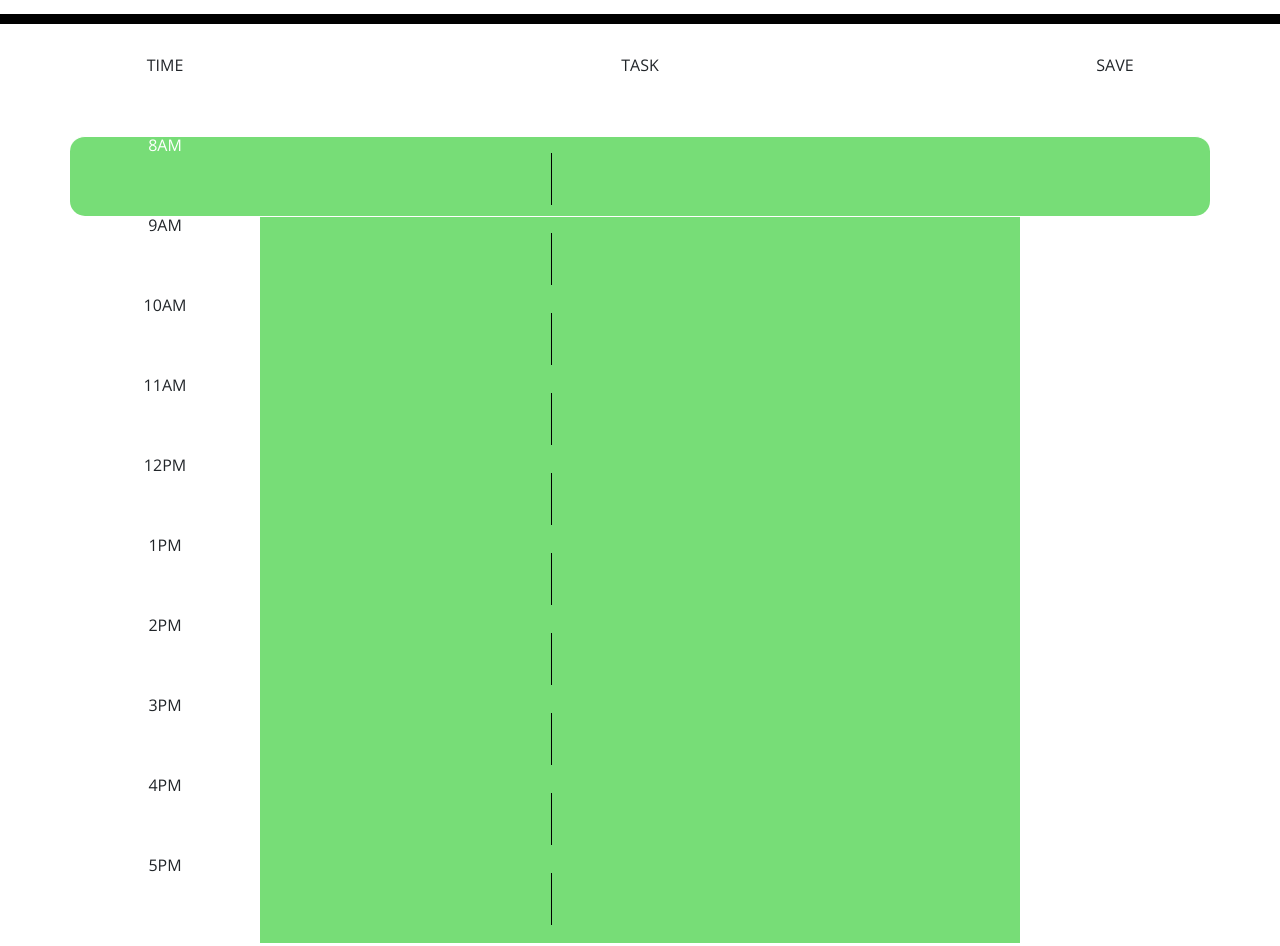
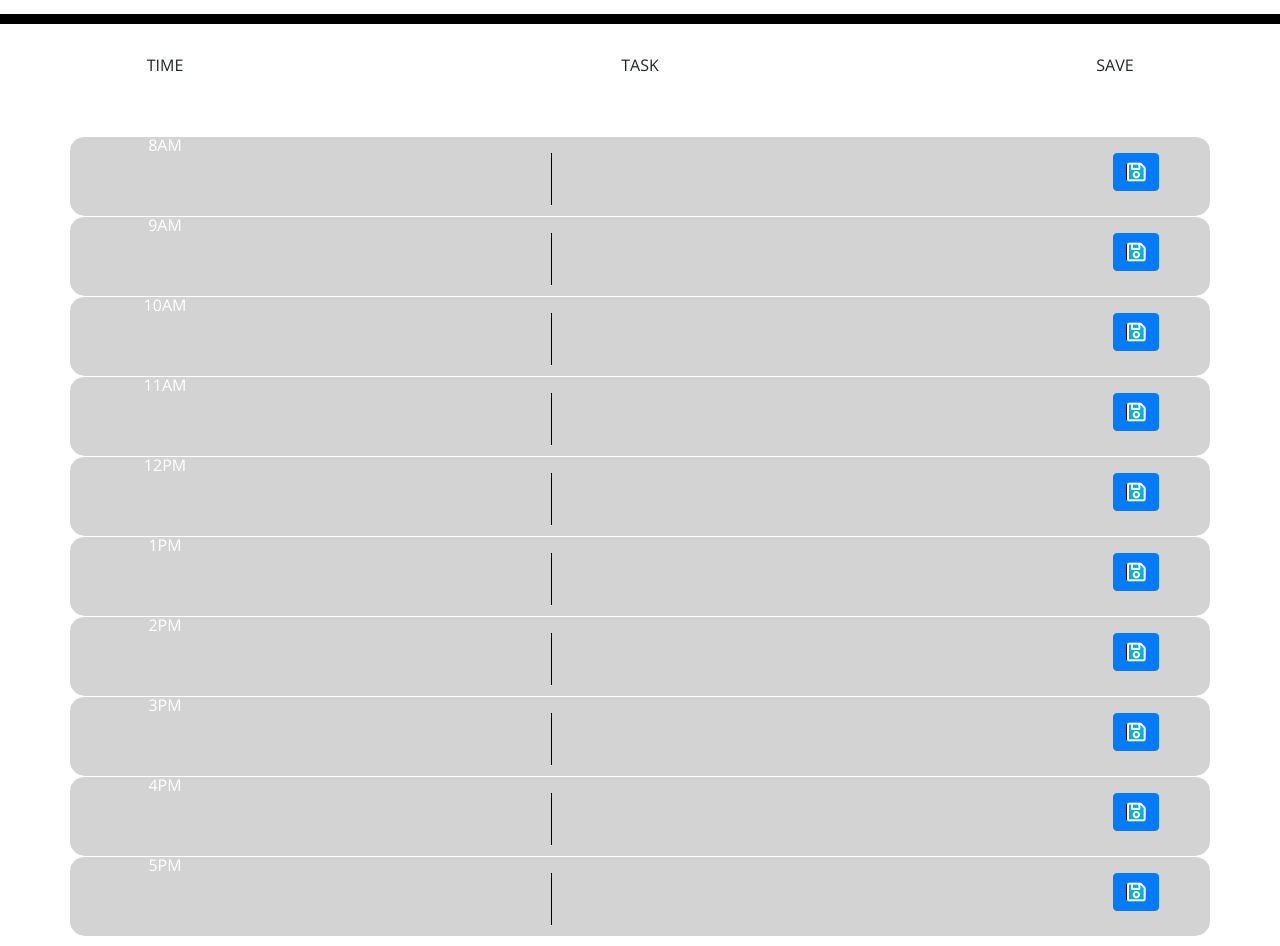
Before and after one commit to stevenstefanov/workday-scheduler, a plain HTML site: page index.html in a window 1280 px wide. Shown: the part 280-1226 px from the top of the page. Drawn offline with nearby package versions, Linux system fonts and the light colour scheme.

Commit message:
got correct coloring on calendar

```diff
--- a/assets/script.js
+++ b/assets/script.js
@@ -2,7 +2,7 @@
 
 var currentDay = $("#currentDay");
 var currentTime = moment().hour();
-var tasks = [$("#8").text(), $("#9").text(), $("#10").text(), $("#11").text(), $("#12").text(), $("#13").text(), $("#14").text(), $("#15").text(), $("#16").text(), $("#17").text()];
+var tasks = [$("#0").text(), $("#1").text(), $("#2").text(), $("#3").text(), $("#4").text(), $("#5").text(), $("#6").text(), $("#7").text(), $("#8").text(), $("#9").text()];
 
 function headerTime() {
     var today = moment().format("dddd, MMMM Do h:mm a");
@@ -10,27 +10,34 @@ function headerTime() {
 };
 
 function loadSavedTasks() {
-    for (var i = 8; i < 18; i++) {
-        var task = JSON.parse(localStorage.getItem("i"));
+    for (var i = 0; i < tasks.length; i++) {
+        var task = JSON.parse(localStorage.getItem("task${i}"));
         $("#i").val(task);
     }
 };
 
 function colorCoding() {
-    for (var i = 8; i < 18; i++) {
+    for (var i = 0; i < tasks.length; i++) {
         var hour = (moment(tasks[i], "H a"));
-        if (currentTime == hour) {
-            document.getElementById(i).classList.add("present");
+        var currentHour = moment(currentTime, "H a");
+        if (currentHour.isSame(hour)) {
+            document.getElementById(i+10).classList.add("present");
         }
-        else if (currentTime > hour) {
-            document.getElementById(i).classList.add("past");
+        else if (currentHour.isAfter(hour)) {
+            document.getElementById(i+10).classList.add("past");
         }
         else {
-            document.getElementById(i).classList.add("future");
+            (currentHour.isBefore(hour))
+            document.getElementById(i+10).classList.add("future");
         }
     }
-}
+};
 
+function saveButton(element) {
+    var save = $(element).parent().prev().children().attr("id");
+    var task = $("#"+save).val();
+    localStorage.setItem("${save}", JSON.stringify("${task}"));
+};
 
 
 // button
@@ -83,7 +90,8 @@ function colorCoding() {
 function init() {
     loadSavedTasks();
     headerTime();
-    colorCoding();
+    setInterval (colorCoding(), 1500);
+    saveButton();
 }
 
 init();
--- a/assets/style.css
+++ b/assets/style.css
@@ -69,3 +69,7 @@ textarea{
   font-size: 20px;
   transition: all .3s ease-in-out;
 }
+
+textarea:focus {
+  background-color:rgb(182, 182, 182);
+}
--- a/index.html
+++ b/index.html
@@ -37,75 +37,105 @@
         <div class="col-8">TASK</div>
         <div class="col-2">SAVE</div>
       </div>
-      <div class="row time-block" data-value="8" id="8">
-        <div class="col-2">8AM</div>
+      <!-- 8AM -->
+      <div class="row time-block" data-value="8" id="10">
+        <div class="col-2" id="0">8AM</div>
         <div class="col-8">
           <textarea></textarea>
         </div>
-        <div class="col-2"></div>
+        <div class="col-2">
+          <button type="button" class="btn btn-primary" onclick="saveButton(this)"><i class="far fa-save fa-lg saveBtn"></i></button>
+        </div>
       </div>
-      <div class="row time-block" data-value="9">
-        <div class="col-2">9AM</div>
-        <div class="col-8" id="9">
+      <!-- 9AM -->
+      <div class="row time-block" data-value="9" id="11">
+        <div class="col-2" id="1">9AM</div>
+        <div class="col-8">
           <textarea></textarea>
         </div>
-        <div class="col-2"></div>
+        <div class="col-2">
+          <button type="button" class="btn btn-primary" onclick="saveButton(this)"><i class="far fa-save fa-lg saveBtn"></i></button>
+        </div>
       </div>
-      <div class="row time-block" data-value="10">
-        <div class="col-2">10AM</div>
-        <div class="col-8" id="10">
+      <!-- 10AM -->
+      <div class="row time-block" data-value="10" id="12">
+        <div class="col-2" id="2">10AM</div>
+        <div class="col-8">
           <textarea></textarea>
         </div>
-        <div class="col-2"></div>
+        <div class="col-2">
+          <button type="button" class="btn btn-primary" onclick="saveButton(this)"><i class="far fa-save fa-lg saveBtn"></i></button>
+        </div>
       </div>
-      <div class="row time-block" data-value="11">
-        <div class="col-2">11AM</div>
-        <div class="col-8" id="11">
+      <!-- 11AM -->
+      <div class="row time-block" data-value="11" id="13">
+        <div class="col-2" id="3">11AM</div>
+        <div class="col-8">
           <textarea></textarea>
         </div>
-        <div class="col-2"></div>
+        <div class="col-2">
+          <button type="button" class="btn btn-primary" onclick="saveButton(this)"><i class="far fa-save fa-lg saveBtn"></i></button>
+        </div>
       </div>
-      <div class="row time-block" data-value="12">
-        <div class="col-2">12PM</div>
-        <div class="col-8" id="12">
+      <!-- 12PM -->
+      <div class="row time-block" data-value="12" id="14">
+        <div class="col-2" id="4">12PM</div>
+        <div class="col-8">
           <textarea></textarea>
         </div>
-        <div class="col-2"></div>
+        <div class="col-2">
+          <button type="button" class="btn btn-primary" onclick="saveButton(this)"><i class="far fa-save fa-lg saveBtn"></i></button>
+        </div>
       </div>
-      <div class="row time-block" data-value="13">
-        <div class="col-2">1PM</div>
-        <div class="col-8" id="13">
+      <!-- 1PM -->
+      <div class="row time-block" data-value="13" id="15">
+        <div class="col-2" id="5">1PM</div>
+        <div class="col-8">
           <textarea></textarea>
         </div>
-        <div class="col-2"></div>
+        <div class="col-2">
+          <button type="button" class="btn btn-primary" onclick="saveButton(this)"><i class="far fa-save fa-lg saveBtn"></i></button>
+        </div>
       </div>
-      <div class="row time-block" data-value="14">
-        <div class="col-2">2PM</div>
-        <div class="col-8" id="14">
+      <!-- 2PM -->
+      <div class="row time-block" data-value="14" id="16">
+        <div class="col-2" id="6">2PM</div>
+        <div class="col-8">
           <textarea></textarea>
         </div>
-        <div class="col-2"></div>
+        <div class="col-2">
+          <button type="button" class="btn btn-primary" onclick="saveButton(this)"><i class="far fa-save fa-lg saveBtn"></i></button>
+        </div>
       </div>
-      <div class="row time-block" data-value="15">
-        <div class="col-2">3PM</div>
-        <div class="col-8" id="15">
+      <!-- 3PM -->
+      <div class="row time-block" data-value="15" id="17">
+        <div class="col-2" id="7">3PM</div>
+        <div class="col-8">
           <textarea></textarea>
         </div>
-        <div class="col-2"></div>
+        <div class="col-2">
+          <button type="button" class="btn btn-primary" onclick="saveButton(this)"><i class="far fa-save fa-lg saveBtn"></i></button>
+        </div>
       </div>
-      <div class="row time-block" data-value="16">
-        <div class="col-2">4PM</div>
-        <div class="col-8" id="16">
+      <!-- 4PM -->
+      <div class="row time-block" data-value="16" id="18">
+        <div class="col-2" id="8">4PM</div>
+        <div class="col-8">
           <textarea></textarea>
         </div>
-        <div class="col-2"></div>
+        <div class="col-2">
+          <button type="button" class="btn btn-primary" onclick="saveButton(this)"><i class="far fa-save fa-lg saveBtn"></i></button>
+        </div>
       </div>
-      <div class="row time-block" data-value="17">
-        <div class="col-2">5PM</div>
-        <div class="col-8" id="17">
+      <!-- 5PM -->
+      <div class="row time-block" data-value="17" id="19">
+        <div class="col-2" id="9">5PM</div>
+        <div class="col-8">
           <textarea></textarea>
         </div>
-        <div class="col-2"></div>
+        <div class="col-2">
+          <button type="button" class="btn btn-primary" onclick="saveButton(this)"><i class="far fa-save fa-lg saveBtn"></i></button>
+        </div>
       </div>
 
       <!-- give unique id - use as a key to store data to localstorage
```
